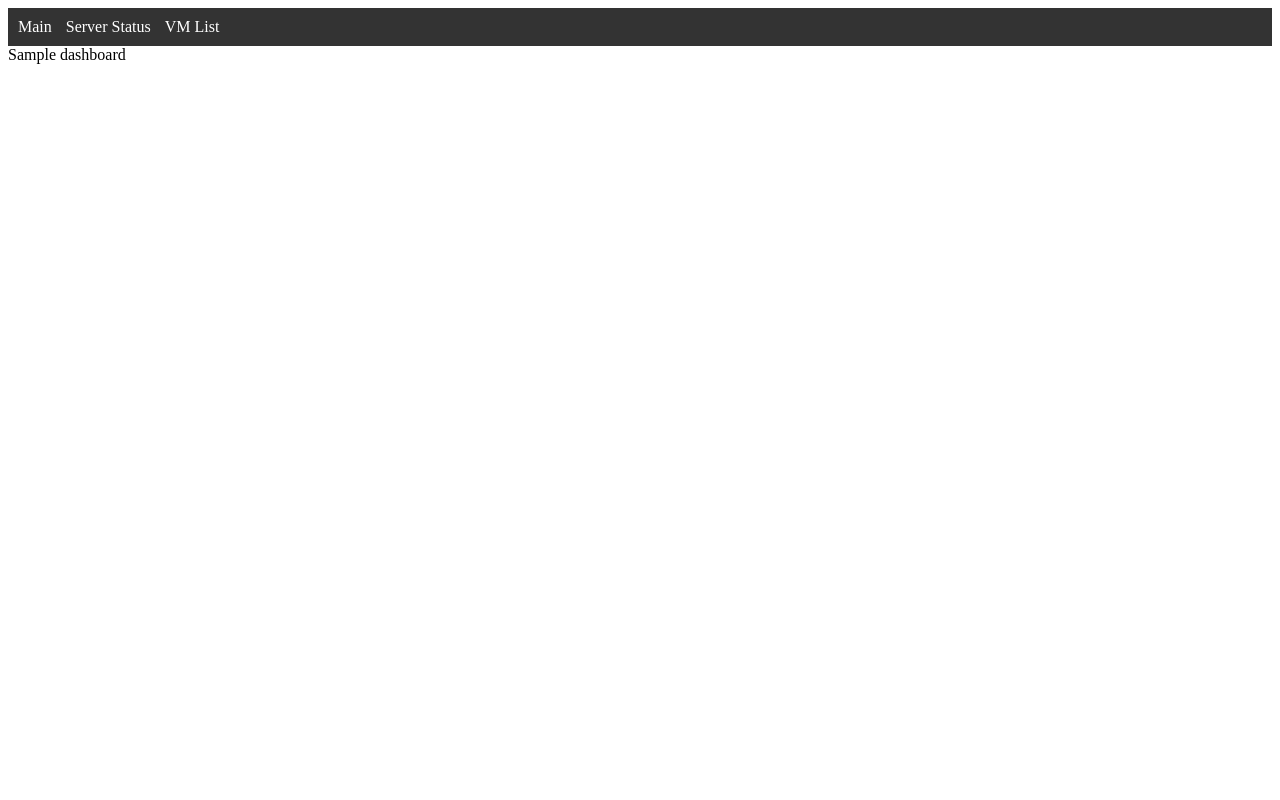
After one commit to CUdex/maange_web, a FastAPI app: template app/templates/server_status.html in a window 1280 px wide. The commit adds this page. Run offline with FastAPI, Linux system fonts and the light colour scheme; the template is opened without the code that fills it: most values are stand-ins (such as "Sample title", 1, 10 or a date in 2020); some libraries are stand-ins or nearby versions.

Commit message:
파일 분리 및 header 메뉴 추가

```diff
--- a/app/main.py
+++ b/app/main.py
@@ -1,61 +1,18 @@
 from fastapi import FastAPI, Request
 from fastapi.responses import HTMLResponse
-import mysql.connector
-import tools
 from fastapi.templating import Jinja2Templates
 import uvicorn
+from routers import vm_manage
 
 # fastapi 객체 생성
 app = FastAPI()
+app.include_router(vm_manage.router)
 #jinja templates
 templates = Jinja2Templates(directory="templates")
 
 @app.get("/", response_class=HTMLResponse)
 async def read_root(request: Request):
-
     return templates.TemplateResponse("main.html", {"request": request})
-
-@app.get("/vm_list", response_class=HTMLResponse)
-async def search_vm(request: Request, vm_name: str = ""):
-    db_info = tools.readAppInfo()
-    # MySQL 연결 설정
-    mydb = mysql.connector.connect(
-      host=db_info['db_host'],
-      user=db_info['db_user'],
-      password=db_info['db_passwd'],
-      database=db_info['db_database']
-    )
-
-    # 쿼리 실행
-    mycursor = mydb.cursor()
-    if not vm_name == "":
-        mycursor.execute("SELECT * FROM vm_list where vm_name like \'%" + vm_name + "%\'")
-    else:
-        mycursor.execute("SELECT * FROM vm_list")
-
-    # 쿼리 결과 출력
-    title = []
-    vm_list = []
-    for x in mycursor.description:
-        title.append(str(x[0]))
-    for x in mycursor:
-        individual_vm = []
-        for i, value in enumerate(x):
-            if i == 0:
-                individual_vm.append(str(value[:-4]))
-            elif i == 5:
-                #자동 종료 예외 vm의 경우 exception으로 출력되도록 수정
-                result_except_value = tools.check_except_auto_shutdown(value, x[0], db_info['ignore_vm'])
-                individual_vm.append(str(result_except_value))
-            else:
-                individual_vm.append(str(value))
-        vm_list.append(individual_vm)
-
-    # MySQL 연결 종료
-    mycursor.close()
-    mydb.close()
-
-    return templates.TemplateResponse("all_vm.html", {"request": request, "title": title, "vm_list": vm_list})
 
 if __name__=='__main__':
     uvicorn.run(app, host='0.0.0.0', port = 80)
--- a/app/templates/all_vm.html
+++ b/app/templates/all_vm.html
@@ -59,6 +59,7 @@
 </style>
 
 <body>
+  {% include "vm_header.html" %}
 <div id="container">
   <div>
     <form method="get" id="search_form">
--- a/app/templates/main.html
+++ b/app/templates/main.html
@@ -40,7 +40,7 @@
       color: black;
     }
 
-    /* 버튼에 마우스를 올리면 배경색이 빨간색으로 바뀝니다. */
+    /* 버튼에 마우스를 올리면 배경색 변경 */
     .esxi_button:hover, .cloud_button:hover{
       background-color: purple;
     }
--- /dev/null
+++ b/app/templates/server_status.html
@@ -0,0 +1,14 @@
+<html>
+<head>
+    <title>Server Status</title>
+    <script src="https://cdn.plot.ly/plotly-latest.min.js"></script>
+</head>
+
+<style>
+</style>
+
+<body>
+  {% include "vm_header.html" %}
+  <div id="dashboard">{{ dashboard | safe }}</div>
+</body>
+</html>
--- /dev/null
+++ b/app/templates/vm_header.html
@@ -0,0 +1,46 @@
+<!DOCTYPE html>
+<html>
+<head>
+  <title>header</title>
+  <style>
+    header {
+      background-color: #333;
+      color: #fff;
+      padding: 10px;
+    }
+
+    nav ul {
+      list-style-type: none;
+      margin: 0;
+      padding: 0;
+    }
+
+    nav ul li {
+      display: inline;
+      margin-right: 10px;
+    }
+
+    nav ul li a {
+      color: #fff;
+      text-decoration: none;
+    }
+    /* 버튼에 마우스를 올리면 텍스트 색 변경 */
+    nav ul li a:hover{
+      color: green;
+    }
+  </style>
+</head>
+<body>
+  <header>
+    <nav>
+      <ul>
+        <li><a href="/">Main</a></li>
+        <li><a href="/vm_list/server_status">Server Status</a></li>
+        <li><a href="/vm_list">VM List</a></li>
+      </ul>
+    </nav>
+  </header>
+</body>
+
+
+</html>
--- a/requirements.txt
+++ b/requirements.txt
@@ -4,3 +4,4 @@ httptools
 uvloop
 uvicorn
 Jinja2
+plotly
```
Also changed, not shown: app/routers/vm_manage.py (added, +97 -0 lines), app/routers/__init__.py (added), app/routers/aws_manage.py (added).
